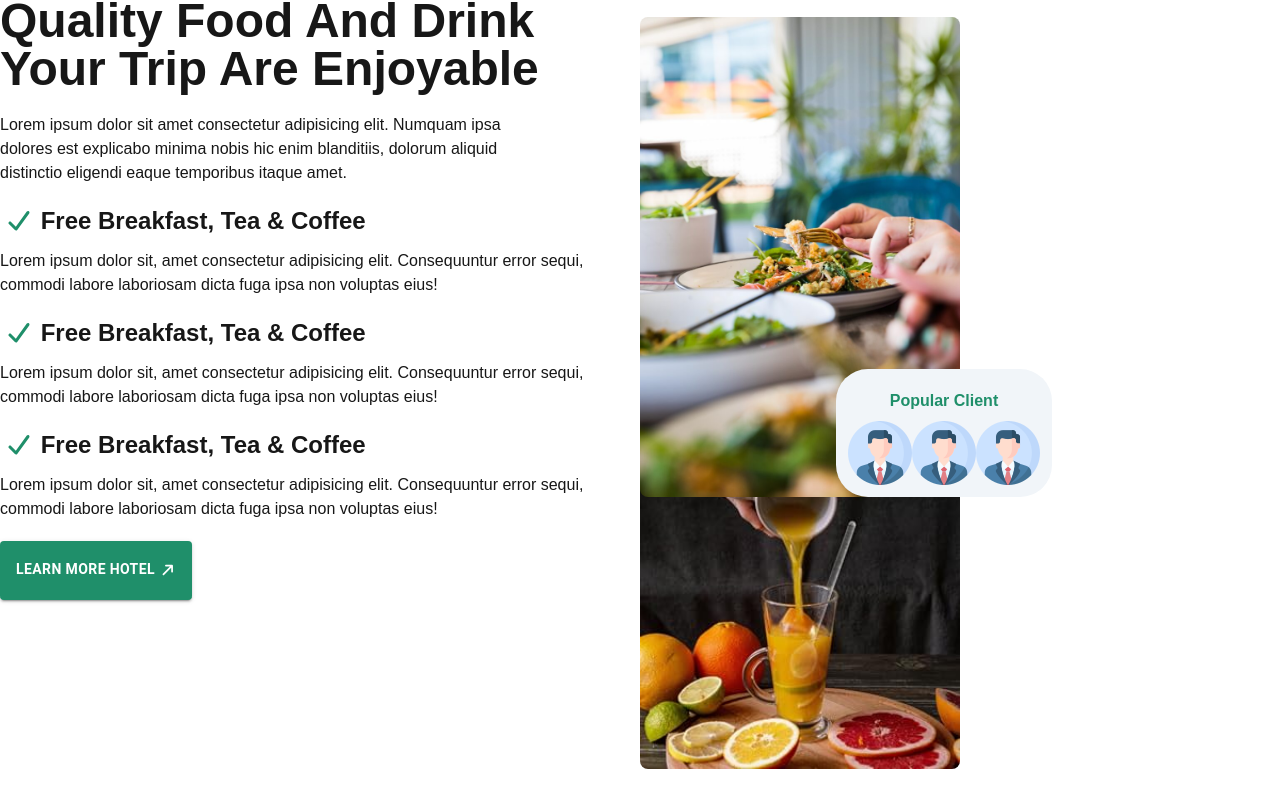
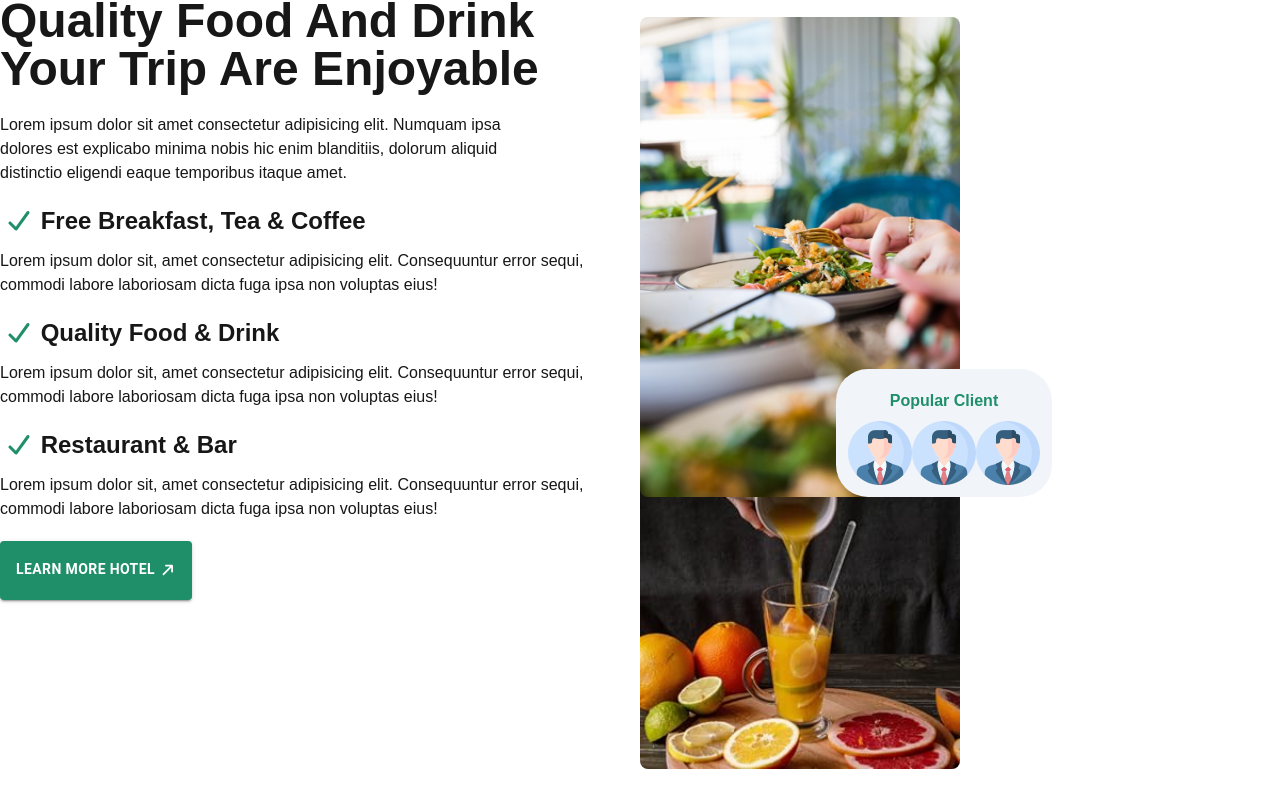
Before and after one commit to WhiteSh4dow1/zytronic, a Next.js app: page / in a window 1280 px wide. Shown: the part 4336-5143 px from the top of the page. Built offline with nearby package versions, Linux system fonts and the light colour scheme; what @mui/material-nextjs would draw is missing.

Commit message:
changes on food content

```diff
--- a/src/app/_components/FoodandDrink/Food.jsx
+++ b/src/app/_components/FoodandDrink/Food.jsx
@@ -25,11 +25,11 @@ export default function Food() {
             <p className='md:text-start text-center'>Lorem ipsum dolor sit, amet consectetur adipisicing elit. Consequuntur error sequi, commodi labore laboriosam dicta fuga ipsa non voluptas eius!</p>
         </div>
         <div className='mb-5'>
-            <h5 className='font-bold text-2xl mb-3 ms-1 md:text-start text-center'> <FontAwesomeIcon icon={faCheck} style={{color:'#1f8f6a'}}/> Free Breakfast, Tea & Coffee</h5>
+            <h5 className='font-bold text-2xl mb-3 ms-1 md:text-start text-center'> <FontAwesomeIcon icon={faCheck} style={{color:'#1f8f6a'}}/> Quality Food & Drink</h5>
             <p className='md:text-start text-center'>Lorem ipsum dolor sit, amet consectetur adipisicing elit. Consequuntur error sequi, commodi labore laboriosam dicta fuga ipsa non voluptas eius!</p>
         </div>
         <div className='mb-5'>
-            <h5 className='font-bold text-2xl mb-3 ms-1 md:text-start text-center'> <FontAwesomeIcon icon={faCheck} style={{color:'#1f8f6a'}}/> Free Breakfast, Tea & Coffee</h5>
+            <h5 className='font-bold text-2xl mb-3 ms-1 md:text-start text-center'> <FontAwesomeIcon icon={faCheck} style={{color:'#1f8f6a'}}/> Restaurant & Bar</h5>
             <p className='md:text-start text-center'>Lorem ipsum dolor sit, amet consectetur adipisicing elit. Consequuntur error sequi, commodi labore laboriosam dicta fuga ipsa non voluptas eius!</p>
         </div>
 
```
